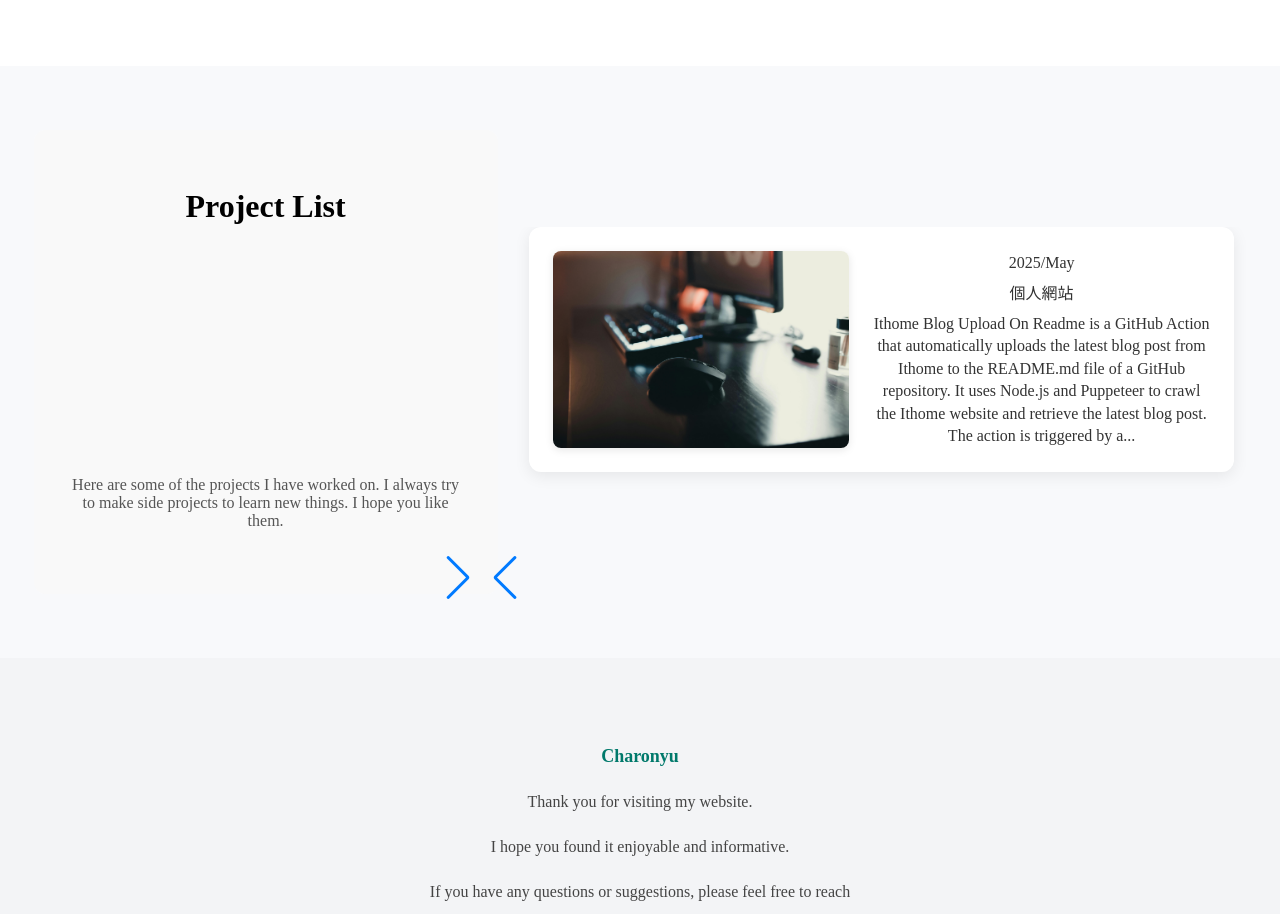
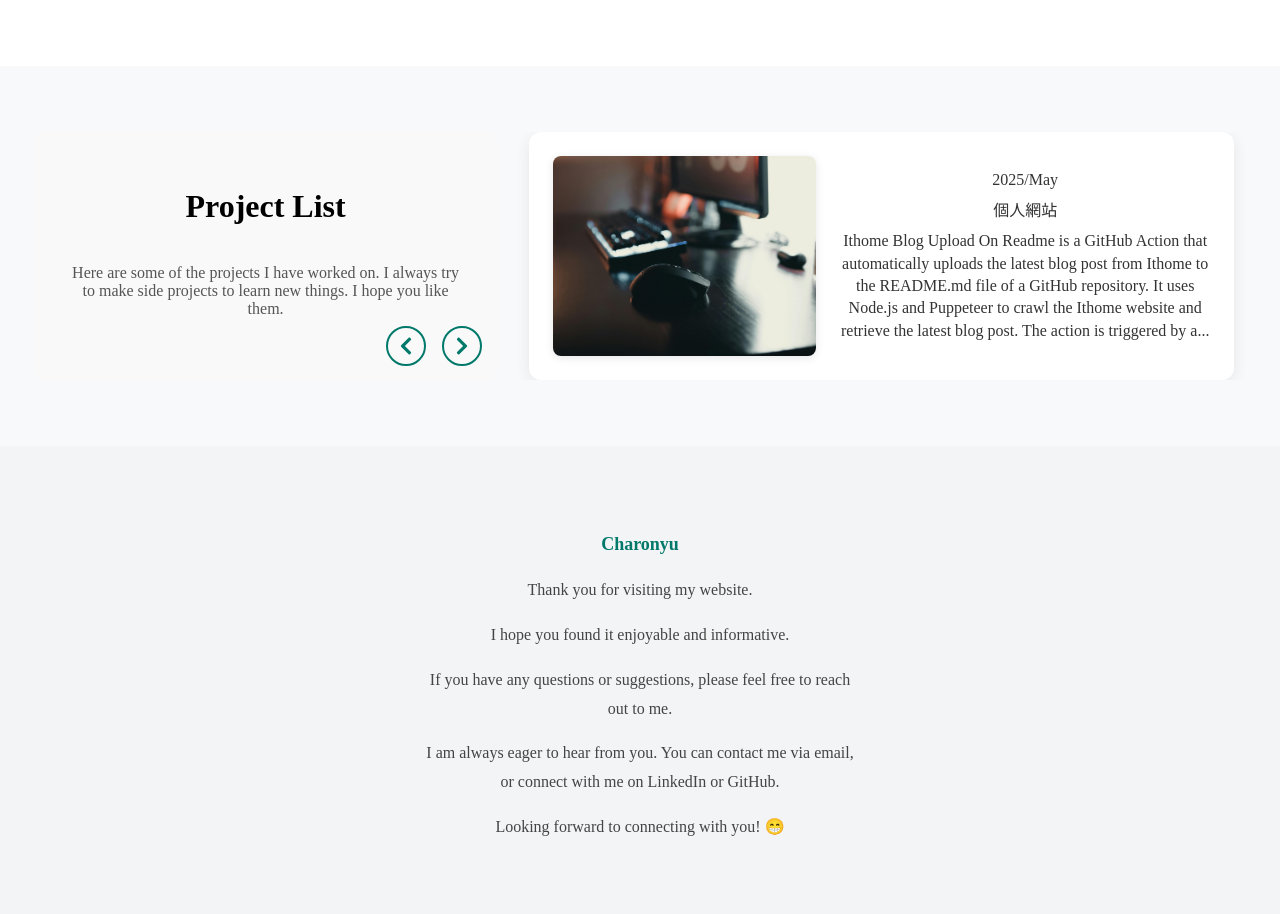
Before and after one commit to tinong279/personal_website, a React (Vite) app in the folder my-react-app/: page / in a window 1280 px wide. Shown: the part 2820-3734 px from the top of the page. Built offline with nearby package versions, Linux system fonts and the light colour scheme.

Commit message:
更新 ProjectList 加入自訂箭頭與 CSS 調整

```diff
--- a/my-react-app/src/components/ProjectList.jsx
+++ b/my-react-app/src/components/ProjectList.jsx
@@ -1,9 +1,10 @@
-import React, { useState } from "react";
+import React, { useState, useRef } from "react";
 import { Swiper, SwiperSlide } from "swiper/react";
 import { Navigation } from "swiper/modules"; // ✅ 新版用 modules
 import "swiper/css";
 import "swiper/css/navigation";
 import styles from "./ProjectList.module.css";
+import { FaChevronLeft, FaChevronRight } from "react-icons/fa";
 
 const projects = [
   {
@@ -39,9 +40,7 @@ const projects = [
 const ProjectList = () => {
   const [index, setIndex] = useState(0);
   const project = projects[index];
-
-
-
+  const swiperRef = useRef(null);
   return (
     <div className={styles.container}>
       <div className={styles.slider}>
@@ -52,23 +51,32 @@ const ProjectList = () => {
             side projects to learn new things. I hope you like them.
           </p>
           <div className={styles.ton}>
-            <div className="swiper-button-prev"></div>
-            <div className="swiper-button-next"></div>
+            <button
+              className={styles.arrow}
+              onClick={() => swiperRef.current?.slideNext()}
+            >
+              <FaChevronLeft size={20} />
+            </button>
+            <button
+              className={styles.arrow}
+              onClick={() => swiperRef.current?.slidePrev()}
+            >
+              <FaChevronRight size={20} />
+            </button>
           </div>
         </div>
 
         <div className={styles.rightPanel}>
           <Swiper
-
             modules={[Navigation]}
             // navigation={true}
+            onSwiper={(swiper) => (swiperRef.current = swiper)}
             loop={true}
             slidesPerView={1}
-            spaceBetween={30}
-            centeredSlides={true}
+            spaceBetween={0}
+            centeredSlides={false}
             // pagination={{ clickable: true }}
           >
-
             {projects.map((item, i) => (
               <SwiperSlide key={i}>
                 <div className={styles.slideContent}>
--- a/my-react-app/src/components/ProjectList.module.css
+++ b/my-react-app/src/components/ProjectList.module.css
@@ -23,7 +23,8 @@
   border-radius: 12px;
   width: 100%;
   max-width: 400px;
-  min-height: 400px;
+  /* min-height: 400px; */
+  /* border: 1px solid blue; */
 }
 
 .rightPanel {
@@ -34,6 +35,7 @@
 .title {
   font-size: 2rem;
   font-weight: bold;
+  /* border: 1px solid red; */
 }
 
 .subtitle {
@@ -42,6 +44,7 @@
   margin: 0.75rem 0 2rem;
   max-width: 600px;
   margin-inline: auto;
+  /* border: 1px solid green; */
 }
 
 .ton {
@@ -49,7 +52,7 @@
   bottom: 1rem;
   right: 1rem;
   display: flex;
-  gap: 0.5rem;
+  gap: 1rem;
   z-index: 10;
 }
 
@@ -57,12 +60,15 @@
   background: none;
   border: 2px solid #00796b;
   color: #00796b;
-  font-size: 1.25rem;
+  font-size: 1.4rem;
   border-radius: 9999px;
   width: 40px;
   height: 40px;
   cursor: pointer;
   transition: 0.3s;
+  display: flex;
+  justify-content: center;
+  align-items: center;
 }
 
 .arrow:hover {
@@ -83,9 +89,9 @@
 }
 
 .slideContent img {
-  width: 45%;
+  width: 40%;
   /* 調整圖片大小 */
-  max-height: 300px;
+  height: 200px;
   object-fit: cover;
   border-radius: 8px;
   box-shadow: 0 2px 8px rgba(0, 0, 0, 0.1);
@@ -106,99 +112,10 @@
   /* border: 1px s  olid red; */
 }
 
-.swiper-button-prev,
-.swiper-button-next {
-  all: unset; /* 清除預設樣式（或 reset 套件效果） */
-  background-color: #f0f0f0;
-  border-radius: 9999px;
-  width: 40px;
-  height: 40px;
-  display: flex;
-  justify-content: center;
-  align-items: center;
-  color: #007d7d;
-  font-size: 1.25rem;
-  cursor: pointer;
-  transition: 0.3s;
-  box-shadow: 0 2px 4px rgba(0, 0, 0, 0.1);
-
-}
-
-.swiper-button-prev:hover,
-.swiper-button-next:hover {
-  background-color: #00796b;
-  color: #fff;
-}
-
 .swiper-button-prev {
   left: 10px;
-
 }
 
 .swiper-button-next {
   right: 10px;
 }
-/* -----------------------------底下沒用到------------------------------ */
-/* .card {
-  display: flex;
-  flex-direction: column;
-  background-color: #fff;
-  border-radius: 0.5rem;
-  padding: 1.5rem;
-  box-shadow: 0 4px 12px rgba(0, 0, 0, 0.06);
-  max-width: 700px;
-  text-align: left;
-}
-
-.date {
-  font-weight: bold;
-  font-size: 0.875rem;
-  margin-bottom: 0.75rem;
-  writing-mode: vertical-rl;
-  text-align: center;
-  padding-right: 1rem;
-  color: #333;
-}
-
-.year {
-  margin-top: 0.5rem;
-  color: #888;
-  font-weight: normal;
-}
-
-.content {
-  display: flex;
-  align-items: flex-start;
-  gap: 1.5rem;
-}
-
-.image {
-  width: 64px;
-  height: 64px;
-  object-fit: contain;
-}
-
-.projectTitle {
-  font-size: 1.125rem;
-  font-weight: bold;
-  margin-bottom: 0.5rem;
-}
-
-.description {
-  font-size: 0.95rem;
-  color: #444;
-  margin-bottom: 1rem;
-  line-height: 1.6;
-}
-
-
-.button {
-  align-self: flex-end;
-  background-color: #00bfa5;
-  color: #fff;
-  padding: 0.6rem 1rem;
-  font-weight: bold;
-  border-radius: 4px;
-  text-decoration: none;
-  font-size: 0.875rem;
-} */
```
